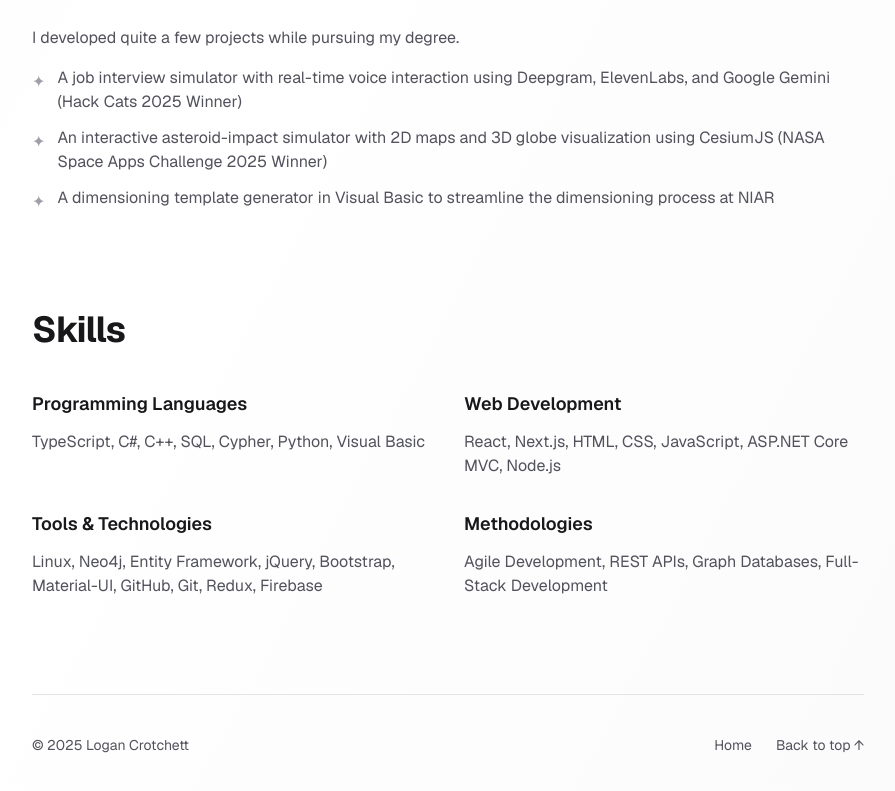
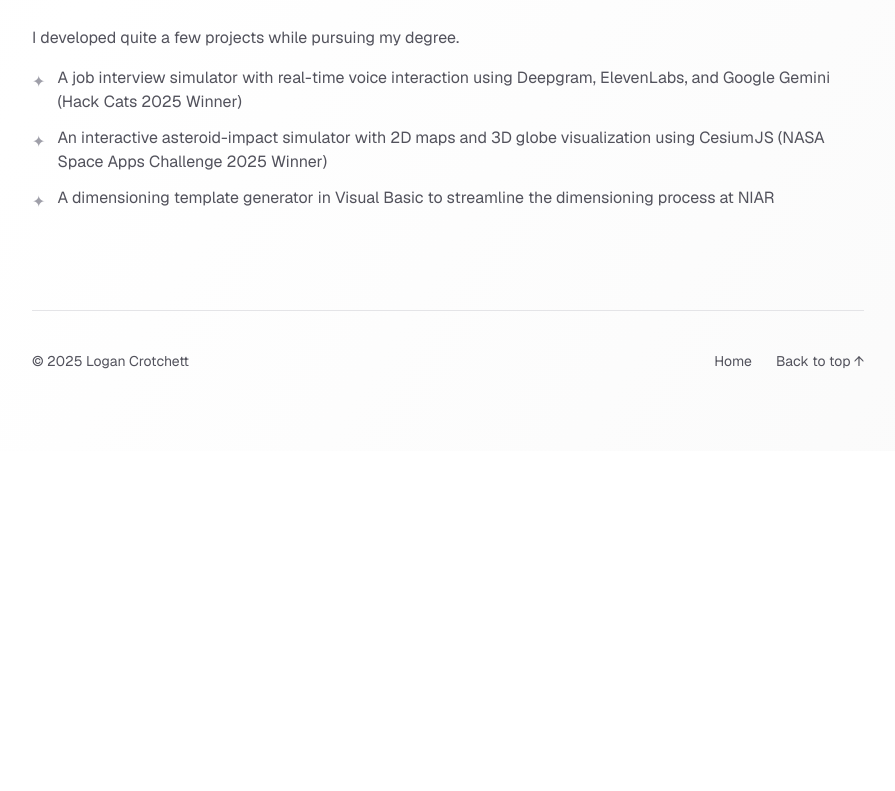
Before and after one commit to Loganaan/personal-website, a Next.js app: page /work in a window 1280 px wide. Shown: the part 1602-2393 px from the top of the page, without its empty margins (192-1087 px from the left). After the commit the page ends 2053 px from the top, so only its background shows below. Built offline with nearby package versions, Linux system fonts and the light colour scheme.

Commit message:
Removed skills from experience page

```diff
--- a/app/work/page.tsx
+++ b/app/work/page.tsx
@@ -162,41 +162,6 @@ export default function Work() {
           </div>
         </section>
 
-        {/* Skills */}
-        <section className="mb-24">
-          <h2 className="text-4xl font-bold tracking-tight text-zinc-900 dark:text-zinc-50 mb-10">Skills</h2>
-
-          <div className="grid grid-cols-1 gap-8 sm:grid-cols-2">
-            <div>
-              <h3 className="text-lg font-semibold text-zinc-900 dark:text-zinc-100 mb-3">Programming Languages</h3>
-              <p className="text-zinc-600 dark:text-zinc-400">
-                TypeScript, C#, C++, SQL, Cypher, Python, Visual Basic
-              </p>
-            </div>
-
-            <div>
-              <h3 className="text-lg font-semibold text-zinc-900 dark:text-zinc-100 mb-3">Web Development</h3>
-              <p className="text-zinc-600 dark:text-zinc-400">
-                React, Next.js, HTML, CSS, JavaScript, ASP.NET Core MVC, Node.js
-              </p>
-            </div>
-
-            <div>
-              <h3 className="text-lg font-semibold text-zinc-900 dark:text-zinc-100 mb-3">Tools & Technologies</h3>
-              <p className="text-zinc-600 dark:text-zinc-400">
-                Linux, Neo4j, Entity Framework, jQuery, Bootstrap, Material-UI, GitHub, Git, Redux, Firebase
-              </p>
-            </div>
-
-            <div>
-              <h3 className="text-lg font-semibold text-zinc-900 dark:text-zinc-100 mb-3">Methodologies</h3>
-              <p className="text-zinc-600 dark:text-zinc-400">
-                Agile Development, REST APIs, Graph Databases, Full-Stack Development
-              </p>
-            </div>
-          </div>
-        </section>
-
         {/* Footer */}
         <footer className="border-t border-zinc-200 dark:border-zinc-800 pt-10 mt-20">
           <div className="flex flex-col sm:flex-row justify-between items-center gap-4">
```
